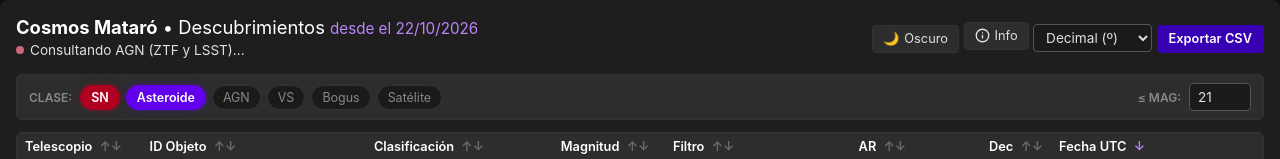
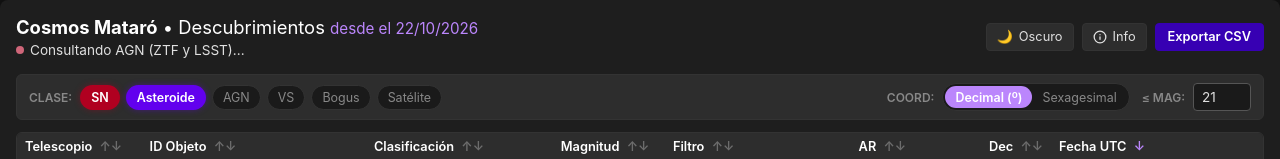
Before and after one commit to diegorodriguezperegrin/verarubin, a plain HTML site: page index.html in a window 1280 px wide. Shown: the top 159 px of the page. Drawn offline with Linux system fonts and the light colour scheme; no server answers.

Commit message:
feat: conmutador decimal/sexagesimal en barra de filtros y unificacion de altura de botones de cabecera

```diff
--- a/index.html
+++ b/index.html
@@ -155,35 +155,59 @@
       transition: all 0.2s ease;
     }
 
+    .header-right {
+      display: flex;
+      align-items: center;
+      gap: 8px;
+    }
+
+    .btn-tool,
+    button.btn-export {
+      box-sizing: border-box !important;
+      height: 28px !important;
+      min-height: 28px !important;
+      max-height: 28px !important;
+      padding: 0 10px !important;
+      margin: 0 !important;
+      font-size: 0.8rem !important;
+      font-family: inherit !important;
+      line-height: 26px !important;
+      border-radius: 4px !important;
+      display: inline-flex !important;
+      align-items: center !important;
+      justify-content: center !important;
+      align-self: center !important;
+      gap: 6px;
+      transition: all 0.2s ease;
+      user-select: none;
+      vertical-align: middle !important;
+      cursor: pointer;
+    }
+
     .btn-tool {
       background-color: var(--header-bg);
       color: var(--text-color);
-      border: 1px solid var(--border-color);
-      height: 28px;
-      padding: 0 10px;
-      border-radius: 4px;
-      font-family: inherit;
-      font-size: 0.8rem;
-      cursor: pointer;
-      display: inline-flex;
-      align-items: center;
-      justify-content: center;
-      gap: 5px;
-      transition: all 0.2s ease;
-      box-sizing: border-box;
-      user-select: none;
+      border: 1px solid var(--border-color) !important;
     }
 
     .btn-tool:hover {
       background-color: var(--hover-bg);
-      border-color: var(--accent-color);
+      border-color: var(--accent-color) !important;
       color: var(--accent-color);
     }
 
     .btn-tool.active {
       background-color: var(--accent-color);
       color: #ffffff;
-      border-color: var(--accent-color);
+      border-color: var(--accent-color) !important;
+    }
+
+    .btn-tool svg {
+      width: 14px;
+      height: 14px;
+      display: inline-block;
+      flex-shrink: 0;
+      vertical-align: middle;
     }
 
     select:focus,
@@ -197,20 +221,13 @@
       background-color: var(--btn-bg);
       color: #ffffff;
       font-weight: 600;
-      border: none;
-      transition: background-color 0.2s;
-      align-self: flex-end;
-      height: 28px;
-      display: inline-flex;
-      align-items: center;
-      justify-content: center;
-      padding: 0 12px;
-      font-size: 0.8rem;
-      border-radius: 4px;
+      border: 1px solid var(--btn-bg) !important;
+      padding: 0 12px !important;
     }
 
     button.btn-export:hover {
       background-color: var(--btn-hover);
+      border-color: var(--btn-hover) !important;
     }
 
     .table-container {
@@ -417,6 +434,59 @@
       box-shadow: 0 0 6px rgba(0, 121, 107, 0.4);
     }
 
+    .toolbar-controls-right {
+      display: flex;
+      align-items: center;
+      flex-wrap: wrap;
+      gap: 12px;
+    }
+
+    .coord-switch-group {
+      display: inline-flex;
+      align-items: center;
+      gap: 6px;
+    }
+
+    .segmented-switch {
+      display: inline-flex;
+      align-items: center;
+      background-color: var(--input-bg);
+      border: 1px solid var(--border-color);
+      border-radius: 14px;
+      padding: 2px;
+      box-sizing: border-box;
+      height: 28px;
+    }
+
+    .seg-btn {
+      background: transparent;
+      border: none;
+      color: var(--text-muted);
+      font-size: 0.78rem;
+      font-family: inherit;
+      padding: 0 10px;
+      border-radius: 12px;
+      cursor: pointer;
+      height: 22px;
+      display: inline-flex;
+      align-items: center;
+      justify-content: center;
+      transition: all 0.15s ease;
+      user-select: none;
+      box-sizing: border-box;
+      outline: none;
+    }
+
+    .seg-btn:hover {
+      color: var(--text-color);
+    }
+
+    .seg-btn.active {
+      background-color: var(--accent-color);
+      color: #ffffff;
+      font-weight: 600;
+    }
+
     @media (max-width: 680px) {
       .widget-header {
         flex-direction: column;
@@ -426,16 +496,19 @@
         width: 100%;
         display: flex;
         flex-wrap: wrap;
-        gap: 6px;
+        gap: 8px;
         justify-content: flex-start;
       }
       .widget-toolbar {
         flex-direction: column;
         align-items: flex-start;
       }
-      .toolbar-group.mag-group {
+      .toolbar-controls-right {
         width: 100%;
-        justify-content: flex-start;
+        display: flex;
+        flex-wrap: wrap;
+        gap: 8px;
+        justify-content: space-between;
       }
     }
 
@@ -614,7 +687,6 @@
 
     /* Fixed Input Height Reset */
     #limitMag,
-    #coordFormat,
     #btnExport,
     .btn-tool {
       box-sizing: border-box !important;
@@ -647,7 +719,7 @@
 
         <!-- Botón de Información Estándar -->
         <button id="btnInfoToggle" class="btn-tool" type="button" title="Información y guía de uso">
-          <svg width="15" height="15" viewBox="0 0 24 24" fill="none" stroke="currentColor" stroke-width="2.2" stroke-linecap="round" stroke-linejoin="round" style="vertical-align: middle;">
+          <svg viewBox="0 0 24 24" fill="none" stroke="currentColor" stroke-width="2.2" stroke-linecap="round" stroke-linejoin="round">
             <circle cx="12" cy="12" r="10"></circle>
             <line x1="12" y1="16" x2="12" y2="12"></line>
             <line x1="12" y1="8" x2="12.01" y2="8"></line>
@@ -655,18 +727,12 @@
           <span>Info</span>
         </button>
 
-        <!-- Selector Formato Coordenadas -->
-        <select id="coordFormat" title="Formato Ecuatorial">
-          <option value="deg">Decimal (º)</option>
-          <option value="sex">Sexagesimal</option>
-        </select>
-
         <!-- Botón de exportación -->
         <button class="btn-export" id="btnExport" title="Exportar vista actual a CSV">Exportar CSV</button>
       </div>
     </div>
 
-    <!-- Barra de filtros interactivos con Chips -->
+    <!-- Barra de filtros interactivos con Chips y formato de coordenadas -->
     <div class="widget-toolbar">
       <div class="toolbar-group">
         <span class="toolbar-label">Clase:</span>
@@ -679,9 +745,18 @@
           <button type="button" class="chip" data-class="satellite" title="Satélites artificiales">Satélite</button>
         </div>
       </div>
-      <div class="toolbar-group mag-group" style="display: flex; align-items: center; gap: 6px;">
-        <label for="limitMag" class="toolbar-label">&le; Mag:</label>
-        <input type="number" id="limitMag" value="21" step="0.5" style="width: 62px;" title="&le; Límite de magnitud">
+      <div class="toolbar-controls-right">
+        <div class="coord-switch-group">
+          <span class="toolbar-label">Coord:</span>
+          <div class="segmented-switch" id="coordSwitch" title="Alternar formato de coordenadas (Decimal º / Sexagesimal)">
+            <button type="button" class="seg-btn active" data-format="deg">Decimal (º)</button>
+            <button type="button" class="seg-btn" data-format="sex">Sexagesimal</button>
+          </div>
+        </div>
+        <div class="toolbar-group mag-group" style="display: flex; align-items: center; gap: 6px;">
+          <label for="limitMag" class="toolbar-label">&le; Mag:</label>
+          <input type="number" id="limitMag" value="21" step="0.5" style="width: 58px;" title="&le; Límite de magnitud">
+        </div>
       </div>
     </div>
 
@@ -806,8 +881,43 @@
     const tbody = document.getElementById('alertsTableBody');
     const classChips = document.getElementById('classChips');
     const limitMagInput = document.getElementById('limitMag');
-    const coordFormatSelect = document.getElementById('coordFormat');
     const btnExport = document.getElementById('btnExport');
+
+    // --- Coordinate Format State (Persistent) ---
+    let currentCoordFormat = 'deg';
+    try {
+      if (localStorage.getItem('cosmos_coord_format') === 'sex') {
+        currentCoordFormat = 'sex';
+      }
+    } catch (e) {}
+
+    const coordSwitch = document.getElementById('coordSwitch');
+
+    function updateCoordSwitchUI() {
+      if (!coordSwitch) return;
+      coordSwitch.querySelectorAll('.seg-btn').forEach(btn => {
+        if (btn.dataset.format === currentCoordFormat) {
+          btn.classList.add('active');
+        } else {
+          btn.classList.remove('active');
+        }
+      });
+    }
+
+    if (coordSwitch) {
+      coordSwitch.addEventListener('click', (e) => {
+        const btn = e.target.closest('.seg-btn');
+        if (!btn) return;
+        const fmt = btn.dataset.format;
+        if (fmt && fmt !== currentCoordFormat) {
+          currentCoordFormat = fmt;
+          try { localStorage.setItem('cosmos_coord_format', currentCoordFormat); } catch (e) {}
+          updateCoordSwitchUI();
+          renderTable();
+        }
+      });
+    }
+    updateCoordSwitchUI();
 
     function getSelectedClasses() {
       const activeChips = document.querySelectorAll('#classChips .chip.active');
@@ -847,7 +957,7 @@
 
     // --- Utility: Coordinate Formatting ---
     function formatRA(raDeg) {
-      if (coordFormatSelect.value === 'deg') return raDeg.toFixed(5) + '&deg;';
+      if (currentCoordFormat === 'deg') return raDeg.toFixed(5) + '&deg;';
 
       // Pasar a horas: 15 grados = 1 hora
       let raH = raDeg / 15.0;
@@ -860,7 +970,7 @@
     }
 
     function formatDec(decDeg) {
-      if (coordFormatSelect.value === 'deg') return decDeg.toFixed(5) + '&deg;';
+      if (currentCoordFormat === 'deg') return decDeg.toFixed(5) + '&deg;';
 
       let sign = decDeg < 0 ? '-' : '+';
       let posDec = Math.abs(decDeg);
@@ -880,7 +990,6 @@
       renderTable();
     });
     limitMagInput.addEventListener('input', renderTable); // Instant filter logic
-    coordFormatSelect.addEventListener('change', renderTable);
     btnExport.addEventListener('click', exportToCSV);
 
     // --- Theme Switcher Logic (#EFEDE4 <-> Negro) ---
```
